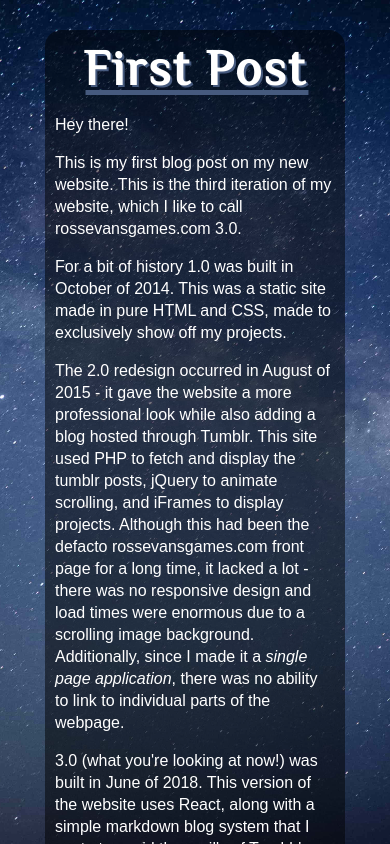
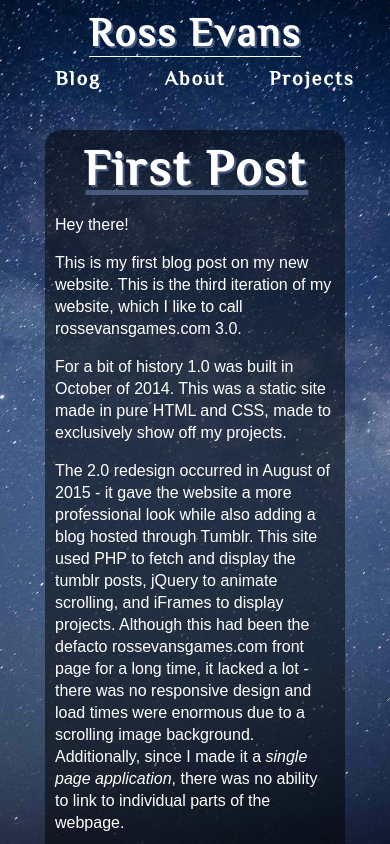
Before and after one commit to Qcode/Portfolio, a React (Create React App) app: page / in a window 390 px wide. Shown: the top 844 px of the page. Built offline with nearby package versions, Linux system fonts and the light colour scheme; a web font is replaced by a local one.

Commit message:
Make sidebar work as header for responsive design

```diff
--- a/src/Sidebar.css
+++ b/src/Sidebar.css
@@ -8,9 +8,37 @@
   text-align: center;
 }
 
+.sidebar-link {
+  font-size: 25px;
+  margin-bottom: 10px;
+}
+
 @media (max-width: 600px) {
   .sidebar {
+    position: static;
+    height: 100px;
+    width: 100%;
+    display: block;
+    padding: 0;
+    padding-top: 10px;
+  }
+
+  .sidebar-image {
     display: none;
+  }
+
+  .sidebar-links {
+    display: flex;
+  }
+
+  .sidebar-link {
+    font-size: 20px;
+    flex: 2;
+    display: inline-block;
+  }
+
+  .sidebar-about {
+    flex: 1;
   }
 }
 
@@ -22,11 +50,6 @@
   display: inline-block;
 }
 
-.sidebar-link {
-  font-size: 25px;
-  margin-bottom: 10px;
-}
-
 .sidebar-image {
   width: 48px;
   margin-bottom: 16px;
--- a/src/Sidebar.js
+++ b/src/Sidebar.js
@@ -9,15 +9,17 @@ function Sidebar() {
   return (
     <div className="sidebar">
       <h1 className="sidebar-title">Ross Evans</h1>
+      <div className="sidebar-links">
         <h2 className="sidebar-link">
           <NavLink to="/blog">Blog</NavLink>
         </h2>
-      <h2 className="sidebar-link">
+        <h2 className="sidebar-link sidebar-about">
           <NavLink to="/about">About</NavLink>
         </h2>
         <h2 className="sidebar-link">
           <NavLink to="/projects">Projects</NavLink>
         </h2>
+      </div>
       <a href="https://github.com/Qcode">
         <img alt="GitHub Logo" className="sidebar-image" src={githubImage} />
       </a>
```
Lines whose indentation alone changed are shown as unchanged.
